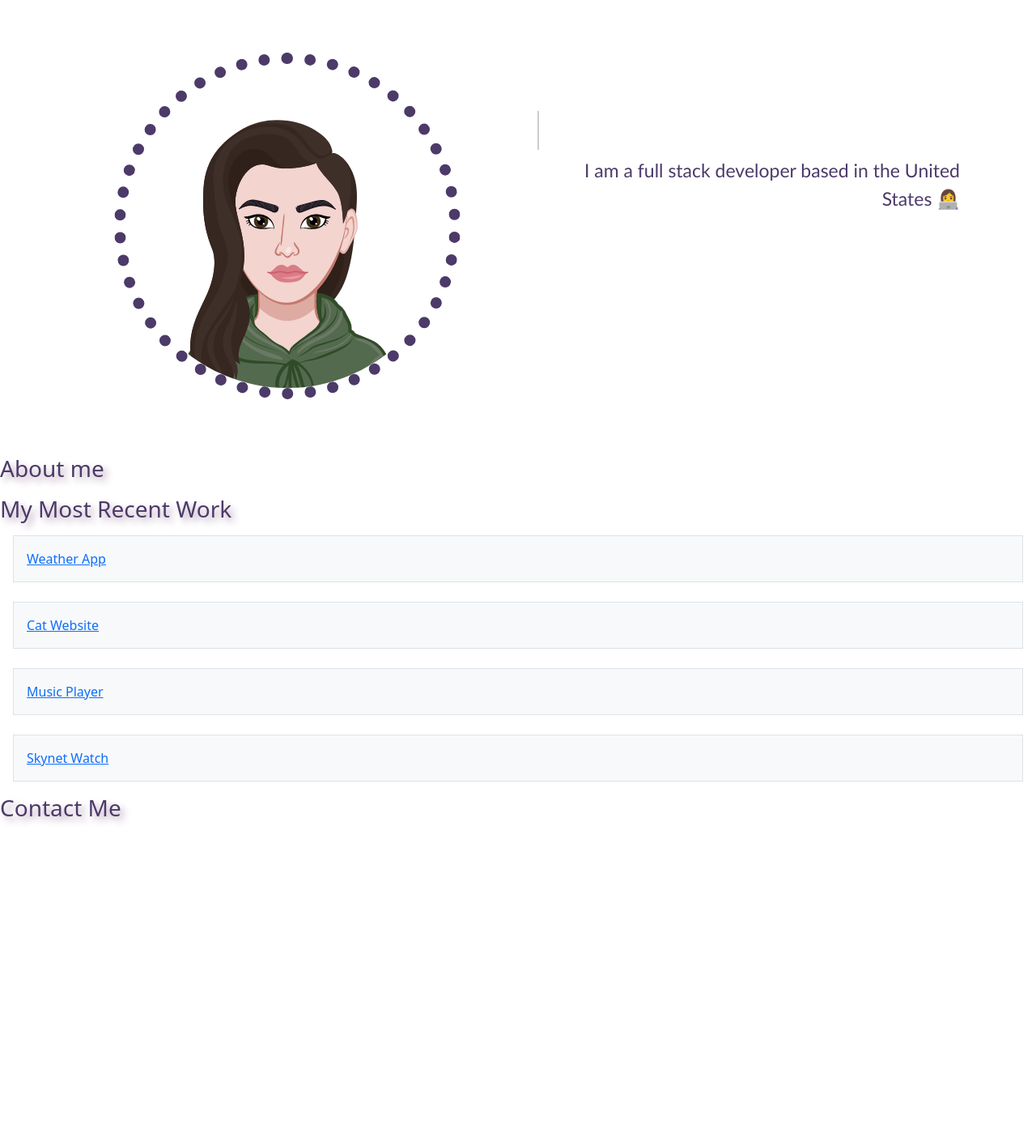
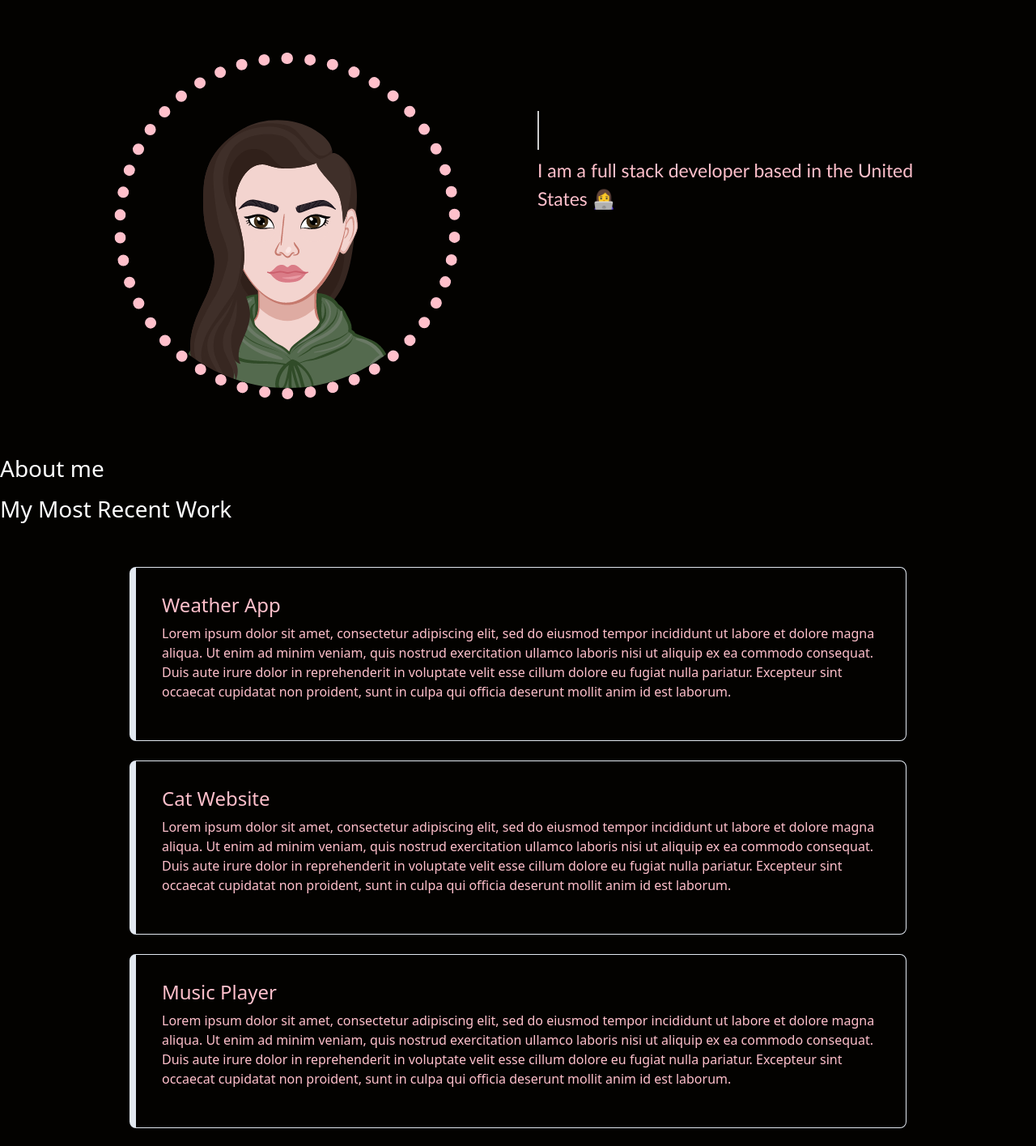
Before and after one commit to jenireeac/jeni-portfolio, a React (Create React App) app: page /Work in a window 1280 px wide. Shown: the part 60-1475 px from the top of the page at 81% size. Before the commit the page ends 1083 px from the top, so only its background shows below. Built offline with nearby package versions, Linux system fonts and the light colour scheme.

Commit message:
add style to projects card

```diff
--- a/src/App.css
+++ b/src/App.css
@@ -1,37 +1,49 @@
-/* .work-card {
-  background-color: #6fdcbf;
-  margin: 55px;
-  display: flex;
-  justify-content: center;
-} */
-
-/* .box {
-  background-color: white;
-  margin: 20px;
-  padding: 10px;
-  list-style: none;
-  font-weight: 400;
-  font-size: 25px;
-} */
-
 * {
   padding: 0;
   margin: 0;
+  background-color: #030200;
+}
+
+div a {
+  text-decoration: none;
+  color: #e2e8f0;
+}
+
+div a:hover {
+  color: #e2e8f0;
+}
+.nav div ul li a,
+.home-card {
+  color: pink;
+}
+
+.text-card {
+  color: white;
 }
 .home-card {
-  color: #4c3a69;
   padding: 3em;
   text-align: center;
   font-size: 23px;
   font-family: "Trebuchet MS", "Lucida Sans Unicode", "Lucida Grande",
     "Lucida Sans", Arial, sans-serif;
 }
+.work-card {
+  margin: 55px;
+  width: 75%;
+  display: block;
+  margin-left: auto;
+  margin-right: auto;
+}
+.box {
+  border: 0 solid #e2e8f0;
+  border-width: 1px;
+  border-radius: 0.5rem;
+  border-left-width: 8px;
+  padding: 2em;
+  color: pink;
+}
 .image-card {
-  border: 14px dotted #4c3a69;
-}
-.text-card {
-  text-shadow: 5px 5px 9px rgba(78, 21, 79, 0.4);
-  color: #4c3a69;
+  border: 14px dotted pink;
 }
 
 @media screen and (min-width: 992px) {
--- a/src/components/Navbar.js
+++ b/src/components/Navbar.js
@@ -4,7 +4,7 @@ const Bar = () => {
   return (
 
 <>
-<nav class="navbar navbar-expand-lg bg-body-tertiary">
+<nav class="navbar navbar-expand-lg bg-body-tertiary nav">
   <div class="container-fluid">
     <button class="navbar-toggler" type="button" data-bs-toggle="collapse" data-bs-target="#navbarNav" aria-controls="navbarNav" aria-expanded="false" aria-label="Toggle navigation">
       <span class="navbar-toggler-icon"></span>
--- a/src/pages/Home.js
+++ b/src/pages/Home.js
@@ -3,14 +3,14 @@ import Avatar from "../assets/Avatar.png";
 import "animate.css";
 const Home = () => {
   return (
-    <div className="container home-card animate__zoomIn">
+    <div className="container home-card ">
       <div className="row">
         <div className="col-lg-6">
           <img src={Avatar} alt="Portfolio Avatar" className="img-fluid rounded-circle image-card" />
         </div>
         <div className="col-lg-6 p-4 mt-lg-5 text-lg-start">
           <h1 className="home-text">Hello there🫰, I'm Jeni Alvarez.</h1>
-          <p className="text-end">I am a full stack developer based in the United States 👩‍💻</p>
+          <p>I am a full stack developer based in the United States 👩‍💻</p>
         </div>
       </div>
     </div>
--- a/src/pages/Work.js
+++ b/src/pages/Work.js
@@ -7,24 +7,70 @@ import Stack from "react-bootstrap/Stack";
 
 const Work = () => {
   return (
-    <>
-      <h3 className="text-card text-card animate__animated  animate__slideInLeft" id="work">My Most Recent Work</h3>
-      <Stack className="m-3" gap={4}>
-        <a href="https://www.shecodes.io/workshops/shecodes-plus-d06049c3-f016-47b1-8d88-446d4f80d767/projects/676656">
-          <div className="bg-light border p-3">Weather App</div>
+    <div>
+      <h3
+        className="text-card animate__animated  animate__slideInLeft"
+        id="work"
+      >
+        My Most Recent Work
+      </h3>
+      <Stack className="work-card" gap={4}>
+        <a
+          className="box"
+          href="https://www.shecodes.io/workshops/shecodes-plus-d06049c3-f016-47b1-8d88-446d4f80d767/projects/676656"
+        >
+          <h4>Weather App</h4>
+          <p>
+            Lorem ipsum dolor sit amet, consectetur adipiscing elit, sed do
+            eiusmod tempor incididunt ut labore et dolore magna aliqua. Ut enim
+            ad minim veniam, quis nostrud exercitation ullamco laboris nisi ut
+            aliquip ex ea commodo consequat. Duis aute irure dolor in
+            reprehenderit in voluptate velit esse cillum dolore eu fugiat nulla
+            pariatur. Excepteur sint occaecat cupidatat non proident, sunt in
+            culpa qui officia deserunt mollit anim id est laborum.
+          </p>
         </a>
-        <a href="https://www.shecodes.io/workshops/shecodes-basics-57b3ec84-8a72-4cf7-ad84-a02f519069f0/projects/534115">
-          <div className="bg-light border p-3">Cat Website</div>
+        <a
+          className="box"
+          href="https://www.shecodes.io/workshops/shecodes-basics-57b3ec84-8a72-4cf7-ad84-a02f519069f0/projects/534115"
+        >
+          <h4>Cat Website</h4>
+          <p>
+            Lorem ipsum dolor sit amet, consectetur adipiscing elit, sed do
+            eiusmod tempor incididunt ut labore et dolore magna aliqua. Ut enim
+            ad minim veniam, quis nostrud exercitation ullamco laboris nisi ut
+            aliquip ex ea commodo consequat. Duis aute irure dolor in
+            reprehenderit in voluptate velit esse cillum dolore eu fugiat nulla
+            pariatur. Excepteur sint occaecat cupidatat non proident, sunt in
+            culpa qui officia deserunt mollit anim id est laborum.
+          </p>
         </a>
-        <a href="https://jlara65.github.io/music-player/">
-          <div className="bg-light border p-3">Music Player</div>
+        <a className="box" href="https://jlara65.github.io/music-player/">
+          <h4>Music Player</h4>
+          <p>
+            Lorem ipsum dolor sit amet, consectetur adipiscing elit, sed do
+            eiusmod tempor incididunt ut labore et dolore magna aliqua. Ut enim
+            ad minim veniam, quis nostrud exercitation ullamco laboris nisi ut
+            aliquip ex ea commodo consequat. Duis aute irure dolor in
+            reprehenderit in voluptate velit esse cillum dolore eu fugiat nulla
+            pariatur. Excepteur sint occaecat cupidatat non proident, sunt in
+            culpa qui officia deserunt mollit anim id est laborum.
+          </p>
         </a>
-        <a href="https://polar-atoll-04436.herokuapp.com/">
-          <div className="bg-light border p-3">Skynet Watch</div>
+        <a className="box" href="https://polar-atoll-04436.herokuapp.com/">
+          <h4>Skynet Watch</h4>
+          <p>
+            Lorem ipsum dolor sit amet, consectetur adipiscing elit, sed do
+            eiusmod tempor incididunt ut labore et dolore magna aliqua. Ut enim
+            ad minim veniam, quis nostrud exercitation ullamco laboris nisi ut
+            aliquip ex ea commodo consequat. Duis aute irure dolor in
+            reprehenderit in voluptate velit esse cillum dolore eu fugiat nulla
+            pariatur. Excepteur sint occaecat cupidatat non proident, sunt in
+            culpa qui officia deserunt mollit anim id est laborum.
+          </p>
         </a>
-
       </Stack>
-    </>
+    </div>
   );
 };
 
```
Also changed, not shown: package.json (+50 -1 lines).
